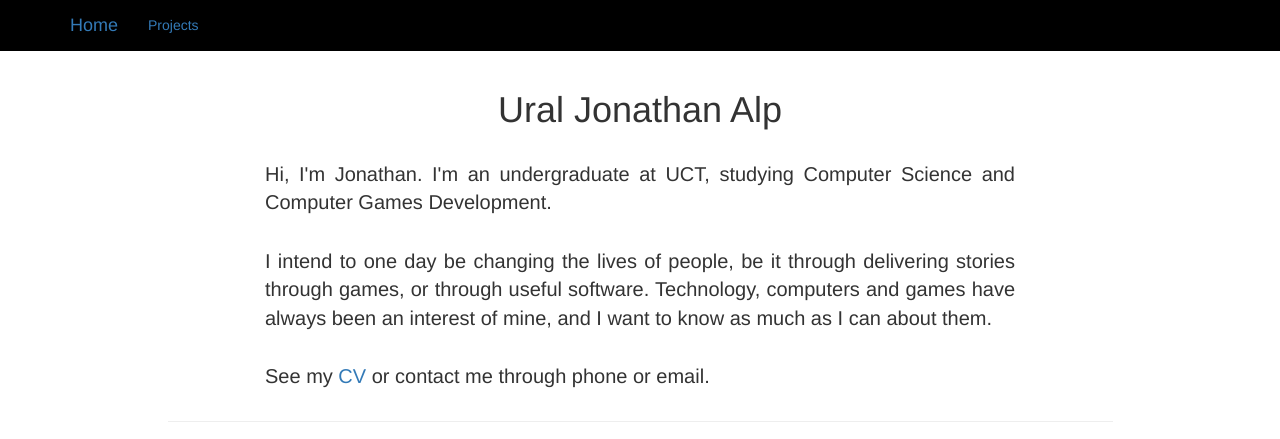
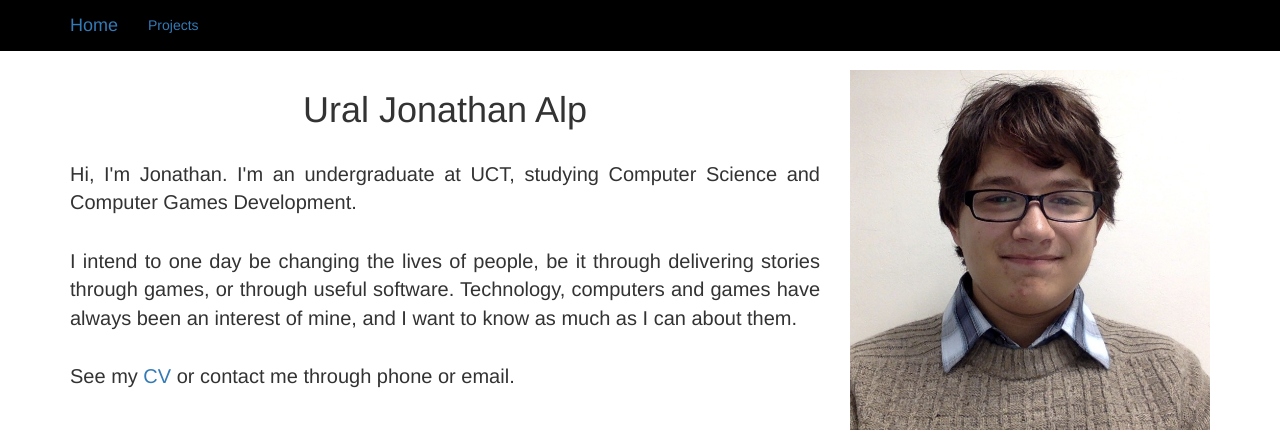
Before and after one commit to MercuryHunter/MercuryHunter.github.io, a plain HTML site: page index.html in a window 1280 px wide. Shown: the top 439 px of the page. Drawn offline with Linux system fonts and the light colour scheme.

Commit message:
Added an image of myself to the main page

```diff
--- a/index.html
+++ b/index.html
@@ -41,15 +41,17 @@
     <div class="container">
 
         <div class="row">
-            <div class="col-lg-12 text-center">
-                <h1>Ural Jonathan Alp</h1>
-                <br>
-            </div>
+
         </div>
 
         <div class="row">
-            <div class="col-lg-2"></div>
             <div class="col-lg-8 text-justify">
+                <div class="text-center">
+                    <h1>Ural Jonathan Alp</h1>
+                </div>
+
+                <br>
+
                 <p>Hi, I'm Jonathan. I'm an undergraduate at UCT, studying Computer Science and Computer Games Development.</p>
 
                 <br>
@@ -60,7 +62,9 @@
 
                 <p>See my <a href="CV.pdf" target="_blank">CV</a> or contact me through phone or email.
             </div>
-            <div class="col-lg-2"></div>
+            <div class="col-lg-4 text-center">
+                <img class="img-responsive" src="img/profile.jpg" alt="">
+            </div>
         </div>
         <!-- /.row -->
 
```
Also changed, not shown: img/profile.jpg (added).
